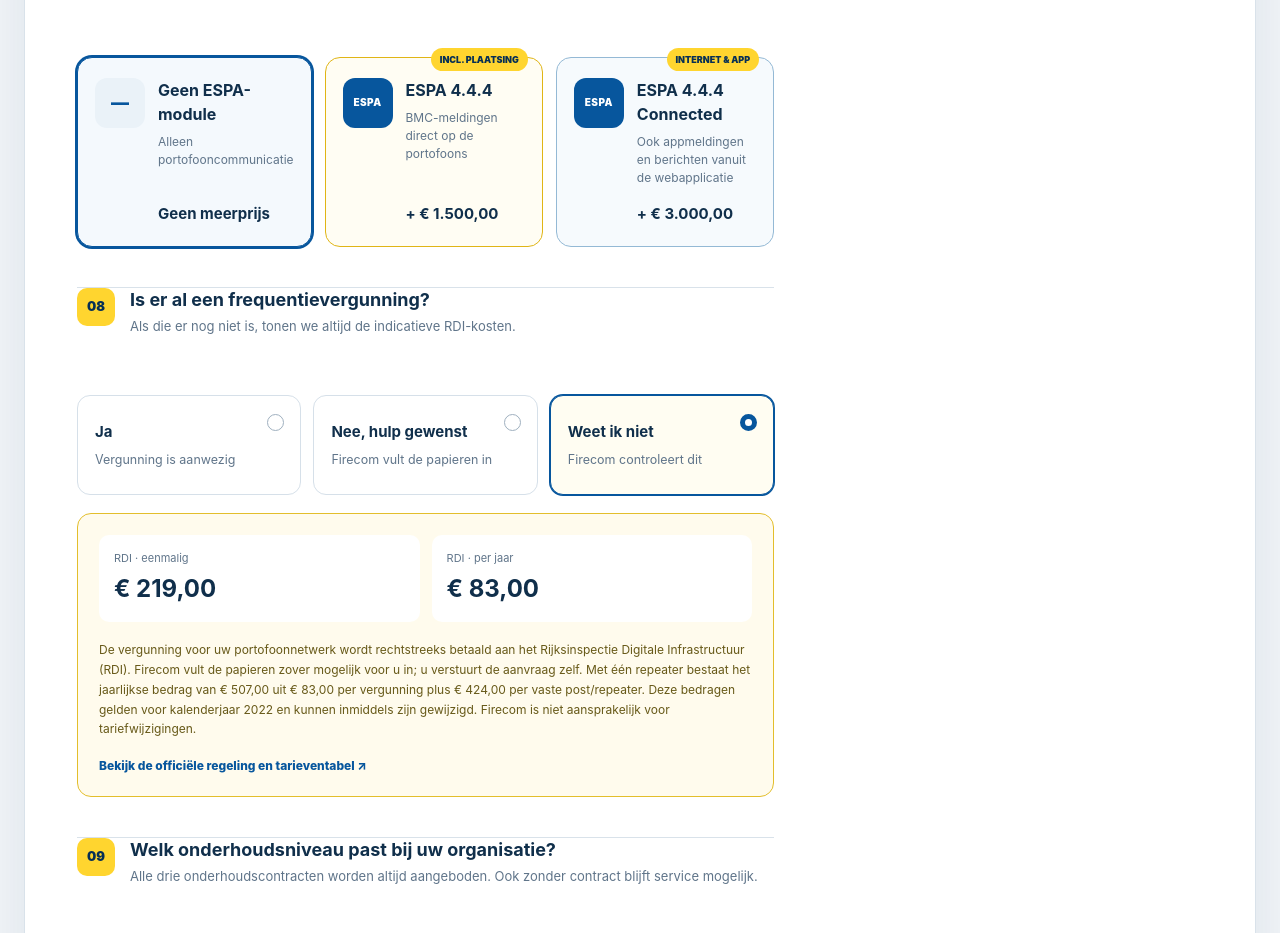
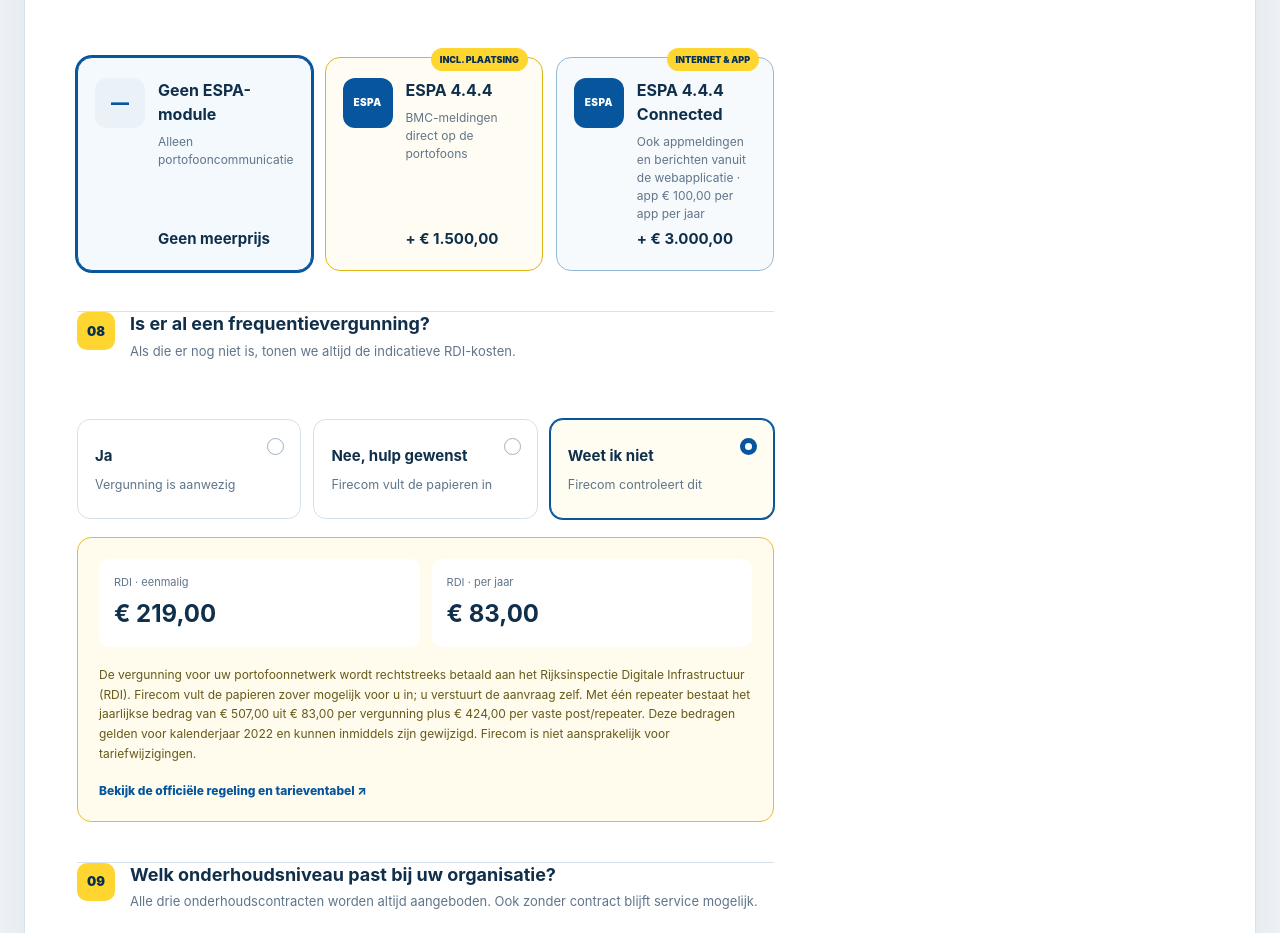
Before and after one commit to joosteerland/Portofoon_configurator, a Next.js app: page / in a window 1280 px wide. Shown: the part 3620-4553 px from the top of the page. Built offline with nearby package versions, Linux system fonts and the light colour scheme.

Commit message:
Vermeld jaarlijkse appkosten bij ESPA

```diff
--- a/app/page.tsx
+++ b/app/page.tsx
@@ -53,6 +53,7 @@
 const REPEATER_INSTALLATION_PRICE = 950;
 const ESPA_STANDARD_PRICE = 1500;
 const ESPA_CONNECTED_PRICE = 3000;
+const ESPA_APP_YEARLY_PRICE = 100;
 const RDI_ONE_TIME = 219;
 const RDI_ANNUAL_RADIOS = 83;
 const RDI_ANNUAL_REPEATER = 507;
@@ -123,7 +124,7 @@
         `Frequentieband: ${band}`, `Vergunning: ${permit}`, `RDI-indicatie indien nodig: ${euro.format(RDI_ONE_TIME)} eenmalig + ${euro.format(annualRdi)} per jaar`,
         `Lader: ${charger}`, `Accu: ${battery}`, `Uitbreidingen: ${extensions.length ? extensions.join(", ") : "Geen"}`,
         `SLR5500-pakket: ${repeater ? `Ja, ${euro.format(SLR5500_PACKAGE_PRICE)} + plaatsing ${euro.format(REPEATER_INSTALLATION_PRICE)}` : "Nee"}`, `IP Site Connect: ${siteConnect}`,
-        `ESPA 4.4.4: ${espa === "none" ? "Nee" : espa === "standard" ? `BMC-meldingen naar portofoons, inclusief plaatsing binnen 12 meter vanaf de BMC, zonder kabels trekken · ${euro.format(ESPA_STANDARD_PRICE)}` : `BMC-meldingen naar portofoons, internet- en appkoppeling en berichten vanuit de webapplicatie · ${euro.format(ESPA_CONNECTED_PRICE)}`}`,
+        `ESPA 4.4.4: ${espa === "none" ? "Nee" : espa === "standard" ? `BMC-meldingen naar portofoons, inclusief plaatsing binnen 12 meter vanaf de BMC, zonder kabels trekken · ${euro.format(ESPA_STANDARD_PRICE)}` : `BMC-meldingen naar portofoons, internet- en appkoppeling en berichten vanuit de webapplicatie · ${euro.format(ESPA_CONNECTED_PRICE)} eenmalig + ${euro.format(ESPA_APP_YEARLY_PRICE)} per app per jaar; aantal apps later vast te stellen`}`,
         `Onderhoud: ${plan.name} · ${euro.format(plan.price)} per jaar · ${plan.response}`,
       ].join("\n");
       const response = await fetch(QUOTE_FORM_URL, { method: "POST", headers: { "Content-Type": "application/json", Accept: "application/json" }, body: JSON.stringify({ _subject: `Offerteaanvraag Communicatie configurator · ${companyName}`, _replyto: email, _gotcha: website, bedrijfsnaam: companyName, naam: contactName, email, configuratie: configuration }) });
@@ -197,9 +198,9 @@
             <div className="espa-choice-grid">
               <button type="button" className={`repeater-option espa-option ${espa === "none" ? "active" : ""}`} onClick={() => setEspa("none")}><span className="repeater-symbol no-repeater">—</span><span><b>Geen ESPA-module</b><small>Alleen portofooncommunicatie</small></span><strong>Geen meerprijs</strong></button>
               <button type="button" className={`repeater-option espa-option featured ${espa === "standard" ? "active" : ""}`} onClick={() => setEspa("standard")}><span className="recommended-badge">Incl. plaatsing</span><span className="repeater-symbol espa-symbol">ESPA</span><span><b>ESPA 4.4.4</b><small>BMC-meldingen direct op de portofoons</small></span><strong>+ {euro.format(ESPA_STANDARD_PRICE)}</strong></button>
-              <button type="button" className={`repeater-option espa-option connected ${espa === "connected" ? "active" : ""}`} onClick={() => setEspa("connected")}><span className="recommended-badge">Internet & app</span><span className="repeater-symbol espa-symbol">ESPA</span><span><b>ESPA 4.4.4 Connected</b><small>Ook appmeldingen en berichten vanuit de webapplicatie</small></span><strong>+ {euro.format(ESPA_CONNECTED_PRICE)}</strong></button>
+              <button type="button" className={`repeater-option espa-option connected ${espa === "connected" ? "active" : ""}`} onClick={() => setEspa("connected")}><span className="recommended-badge">Internet & app</span><span className="repeater-symbol espa-symbol">ESPA</span><span><b>ESPA 4.4.4 Connected</b><small>Ook appmeldingen en berichten vanuit de webapplicatie · app {euro.format(ESPA_APP_YEARLY_PRICE)} per app per jaar</small></span><strong>+ {euro.format(ESPA_CONNECTED_PRICE)}</strong></button>
             </div>
-            {espa !== "none" && <div className="repeater-package espa-package"><h3>{espaName}</h3><div className="package-includes"><span>BMC-meldingen op portofoons</span><span>Plaatsing binnen 12 meter</span><span>Configuratie</span><span>Inbedrijfstelling</span>{espa === "connected" && <><span>Internetaansluiting</span><span>Meldingen in de app</span><span>Webapplicatie → portofoons</span></>}</div><div className="price-lines"><span><b>Complete ESPA-oplossing</b><strong>{euro.format(espaTotal)}</strong></span></div><p>De prijs is inclusief plaatsing binnen 12 meter vanaf de brandmeldcentrale (BMC). Kabels trekken en een eventueel benodigd kabeltracé zijn niet inbegrepen.</p></div>}
+            {espa !== "none" && <div className="repeater-package espa-package"><h3>{espaName}</h3><div className="package-includes"><span>BMC-meldingen op portofoons</span><span>Plaatsing binnen 12 meter</span><span>Configuratie</span><span>Inbedrijfstelling</span>{espa === "connected" && <><span>Internetaansluiting</span><span>Meldingen in de app</span><span>Webapplicatie → portofoons</span></>}</div><div className="price-lines"><span><b>Complete ESPA-oplossing</b><strong>{euro.format(espaTotal)}</strong></span>{espa === "connected" && <span><b>Applicatie · per app per jaar</b><strong>{euro.format(ESPA_APP_YEARLY_PRICE)}</strong></span>}</div><p>De prijs is inclusief plaatsing binnen 12 meter vanaf de brandmeldcentrale (BMC). Kabels trekken en een eventueel benodigd kabeltracé zijn niet inbegrepen.{espa === "connected" && " Het aantal apps wordt later bepaald; de jaarlijkse appkosten zijn daarom niet opgenomen in de eenmalige investering."}</p></div>}
           </Question>
 
           <Question number="08" title="Is er al een frequentievergunning?" subtitle="Als die er nog niet is, tonen we altijd de indicatieve RDI-kosten.">
```
Also changed, not shown: 1 other file (tests, documents, lock files or other folders).
